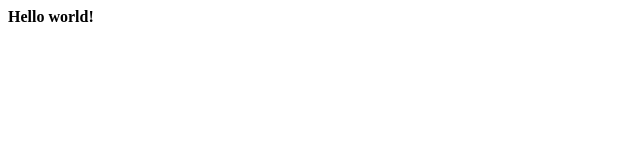
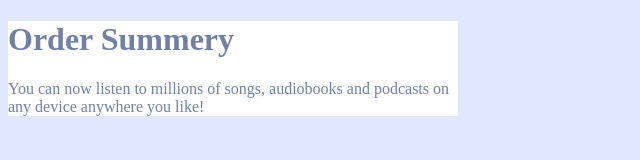
Before and after one commit to tidorino/Order-Summery-Component, a plain HTML site: page index.html in a window 1280 px wide. Shown: the whole page, without its empty margins (0-640 px from the left). Drawn offline with Linux system fonts and the light colour scheme.

Commit message:
Add files via upload

```diff
--- a/index.html
+++ b/index.html
@@ -5,9 +5,16 @@
     <meta http-equiv="X-UA-Compatible" content="IE=edge">
     <meta name="viewport" content="width=device-width, initial-scale=1.0">
     <title>Order Summery Component</title>
+    <link rel="stylesheet" href="styles.css">
 </head>
 <body>
-    <b>Hello world!</b>
+    <div class="card">
+        <h1>Order Summery</h1>
+        <div> <p>
+            You can now listen to millions of songs, audiobooks and podcasts on any device anywhere you like!
+        </p></div>
+    </div>
+
 
 </body>
 </html>
```
